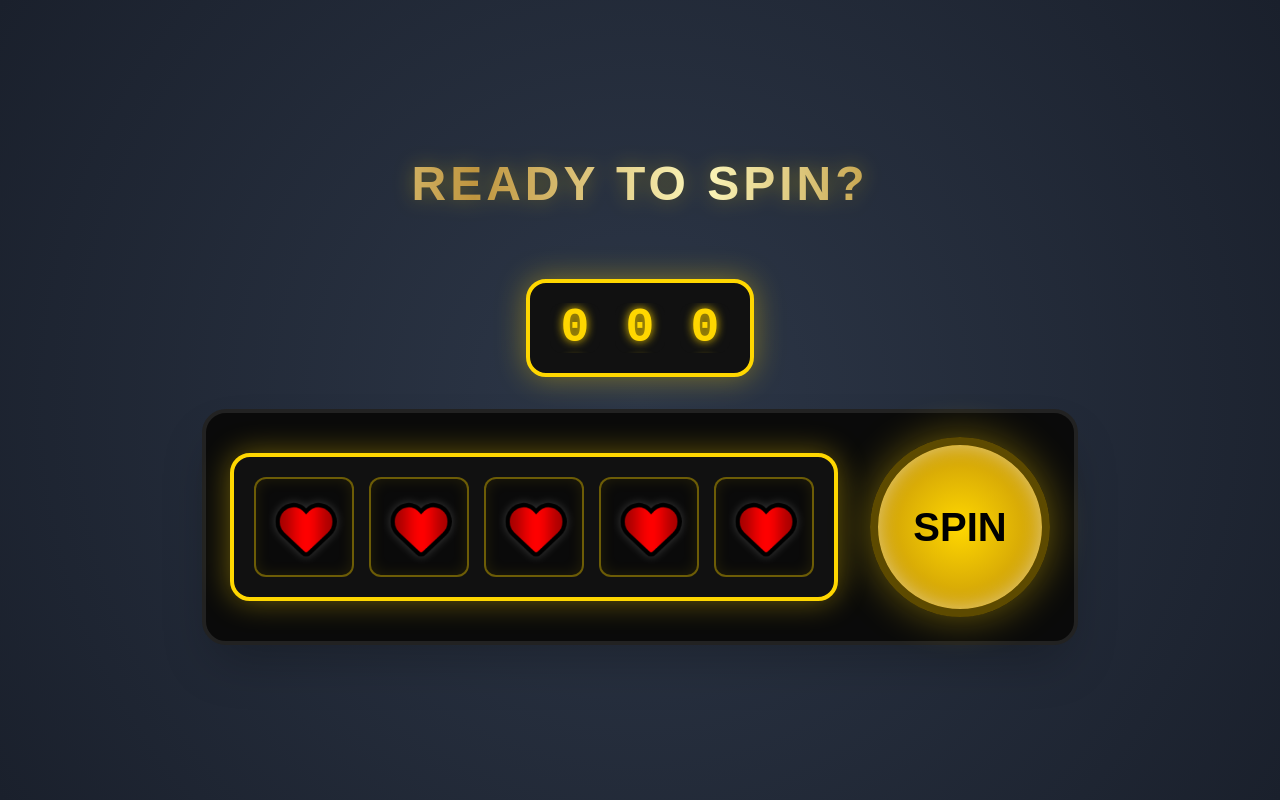
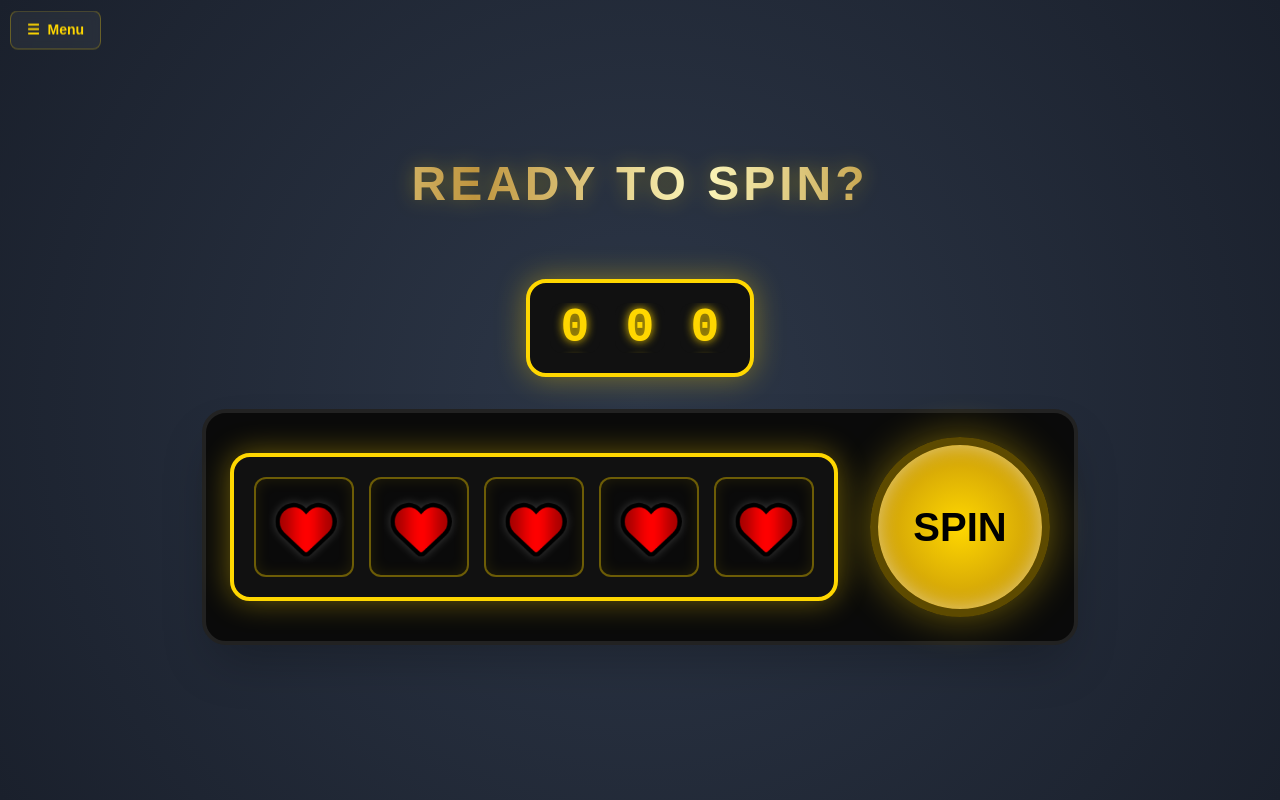
Before and after one commit to 100957039/spell-slots, a Next.js app: page / in a window 1280 px wide. Both pictures are taken after a click on the button "Play Game". Built offline with nearby package versions, Linux system fonts and the light colour scheme.

Commit message:
- Changed time value - Added menu button to slots page - Removed extra menu button from icon page - Adjusted button position and look

```diff
--- a/app/components/iconGrid.jsx
+++ b/app/components/iconGrid.jsx
@@ -357,11 +357,14 @@ export default function IconGrid({num, returnToMenu, slots, time}){
   function checkInitialMatches (currentIndex, type, boardToCheck){
     const checkVertical = num;
     const CHECK_HORIZONTAL = 1;
+    const checkDiagonal = checkVertical + CHECK_HORIZONTAL;
     const MIN_COORD = 1;
     const checkList = [
       [checkVertical, (checkVertical*2)],
-      [CHECK_HORIZONTAL, (CHECK_HORIZONTAL*2)]
+      [CHECK_HORIZONTAL, (CHECK_HORIZONTAL*2)],
+      [checkDiagonal, (checkDiagonal*2)]
     ];
+
     const indexX = currentIndex % num;
     const indexY = Math.floor(currentIndex / num);
     const requireCheck = [
@@ -563,19 +566,18 @@ export default function IconGrid({num, returnToMenu, slots, time}){
         }
       }
 
+      // Return if not a full match
       if(newIndexes.length < BASIC_MATCH){
         return tempIconList;
       }
 
+      // Check if a special index was included in the match
       const lastIndex = newIndexes.length - 1;
-      console.log(`Last Index: ${lastIndex}`);
-      console.log(`Special Icon: ${tempBoard[newIndexes[lastIndex]].type}`);
 
       if(tempBoard[newIndexes[lastIndex]].isSpecial){
         const specialIconType = tempBoard[newIndexes[lastIndex]].type;
         isSpecialMatch = true;
 
-        console.log(`Special Icon type: ${specialIconType}`);
         let buttonElement;
 
         if(specialIconType == TIME_POTION_TYPE){
@@ -588,10 +590,11 @@ export default function IconGrid({num, returnToMenu, slots, time}){
         triggerFlash(buttonElement);
       }
 
+
+      // Check if the match is a slot match
       let isSlotMatch = true;
       const slotType = tempIconList[newIndexes[0]].type;
 
-      // Check if the match is a slot match
       for(let i = 0; i < newIndexes.length - 1; i++){
         if(!tempIconList[newIndexes[i]].isSlot){
           console.log(`Not slot match: ${tempIconList[newIndexes[i]].type}`);
@@ -608,9 +611,10 @@ export default function IconGrid({num, returnToMenu, slots, time}){
       // If matching above basic, make moved icon a slot symbol
       if (isSlotMatch){
         // If it's a slot match, generate a new slot that's not the same type
-        console.log(`Slot Match: ${slotType}`);
         const newSlot = genRandIcon(newIndexes[0], slotType, true);
         tempIconList[newIndexes[0]] = {...newSlot, isNewSlot: true};
+
+      // If it's a regular big match
       } else if(newIndexes.length > BASIC_MATCH && !isSpecialMatch || newIndexes.length > (BASIC_MATCH + 1)) {
         const newSlot = genRandIcon(newIndexes[0], "", true);
         tempIconList[newIndexes[0]] = {...newSlot, isNewSlot: true};
@@ -1001,9 +1005,6 @@ export default function IconGrid({num, returnToMenu, slots, time}){
   return (
     <div className="game-wrapper">
       <div className="ui-header">
-        <button className="back-to-menu-btn" onClick={returnToMenu}>
-          <span>☰</span> Menu
-        </button>
         <button className="time-potion-btn" onClick={useTimePotion} disabled={timePotion <= 0 || gameOver || isCountingDown}>
           <span><img src="/icons/Time_Potion_Icon.png" alt="Time Potion" /></span> Time Potion: ({timePotion})
         </button>
--- a/app/components/slots.jsx
+++ b/app/components/slots.jsx
@@ -4,8 +4,8 @@ import IconGrid from "./iconGrid";
 import '../../styles/slots.css';
 
 export default function Slot({num, returnToMenu, time}) {
-  const MIN_TIME = 999;
-  const MAX_TIME = 999;
+  const MIN_TIME = 300;
+  const MAX_TIME = 500;
   const [stage, setStage] = useState('idle');
   const slotRoll = [
     {
@@ -159,6 +159,10 @@ export default function Slot({num, returnToMenu, time}) {
   }
 
   return (
+    <div>
+      <button className="back-to-menu-btn" onClick={returnToMenu}>
+        <span>☰</span> Menu
+      </button>
       <div className="h-screen w-screen flex flex-col items-center justify-center">
 
         {(stage === 'idle' || stage === 'spinning' || stage === 'landed') && (
@@ -245,5 +249,6 @@ export default function Slot({num, returnToMenu, time}) {
           <IconGrid num={num} returnToMenu={returnToMenu} slots={slotResults} time={timeResults} />
         )}
       </div>
+    </div>
   );
 }
--- a/styles/iconGrid.css
+++ b/styles/iconGrid.css
@@ -306,66 +306,20 @@
   100% { transform: scale(1.5); opacity: 0; }
 }
 
-.back-to-menu-btn {
-  position: absolute;
-  left: 10px;
-  top: 50%;
-  /* This is the anchor that keeps it centered */
-  transform: translateY(-50%);
-
-  background: rgba(255, 255, 255, 0.05);
-  color: #ffd700;
-  /* Use a solid color with transparency for the border to prevent "jumps" */
-  border: 1px solid rgba(255, 215, 0, 0.3);
-  padding: 6px 12px;
-  font-size: 14px;
-  font-weight: bold;
-  border-radius: 8px;
-  cursor: pointer;
-  z-index: 60;
-
-  /* Smooth transition for colors only */
-  transition: background 0.2s ease, border-color 0.2s ease, color 0.2s ease;
-  user-select: none;
-}
-
-.back-to-menu-btn:hover {
-  /* IMPORTANT: You must keep the transform exactly the same here */
-  transform: translateY(-50%);
-
-  background: rgba(255, 215, 0, 0.15);
-  border-color: rgba(255, 215, 0, 1); /* Solid gold */
-  color: white;
-
-  /* Remove any box-shadow or scale that might make it look like it's shifting */
-  box-shadow: none;
-}
-
-.back-to-menu-btn:active {
-  /* Optional: a very slight brightness change instead of moving */
-  filter: brightness(1.2);
-  transform: translateY(-50%);
-}
-
 .time-potion-btn {
   position: absolute;
-  left: 10px;
-  /* Positioned exactly below the menu button */
-  top: calc(50% + 45px);
+  left: 7px;
+  top: calc(30px + 35px);
   transform: translateY(-50%);
-
-  /* Magical Aesthetic */
   background: linear-gradient(135deg, rgba(0, 102, 255, 0.2), rgba(153, 0, 255, 0.2));
   color: #00d4ff;
   border: 1px solid rgba(0, 212, 255, 0.4);
   padding: 8px 16px;
   font-size: 14px;
   font-weight: bold;
-  border-radius: 20px; /* More rounded like a bottle */
+  border-radius: 20px;
   cursor: pointer;
   z-index: 60;
-
-  /* Glowing effect */
   box-shadow: 0 0 10px rgba(0, 102, 255, 0.2);
   transition: all 0.3s ease;
   user-select: none;
@@ -399,19 +353,16 @@
 
 .arrow-btn {
   position: absolute;
-  left: 10px;
-  /* Positioned exactly below the menu button */
-  top: calc(50% + 90px);
+  left: 7px;
+  top: calc(65px + 45px);
   transform: translateY(-50%);
-
-  /* Magical Aesthetic */
   background: linear-gradient(135deg, rgba(255, 213, 0, 0.4), rgba(255, 196, 0, 0.2));
   color: #ffd500;
   border: 1px solid rgba(255, 213, 0, 0.4);
   padding: 8px 16px;
   font-size: 14px;
   font-weight: bold;
-  border-radius: 20px; /* More rounded like a bottle */
+  border-radius: 20px;
   cursor: pointer;
   z-index: 60;
 
--- a/styles/slots.css
+++ b/styles/slots.css
@@ -215,3 +215,35 @@
     from { transform: translateY(-1550px); }
     to { transform: translateY(-50px); }
   }
+
+.back-to-menu-btn {
+  position: absolute;
+  left: 10px;
+  top: 30px;
+  transform: translateY(-50%);
+  background: rgba(255, 255, 255, 0.05);
+  color: #ffd700;
+  border: 1px solid rgba(255, 215, 0, 0.3);
+  padding: 8px 16px;
+  font-size: 14px;
+  font-weight: bold;
+  border-radius: 8px;
+  cursor: pointer;
+  z-index: 60;
+  transition: background 0.2s ease, border-color 0.2s ease, color 0.2s ease;
+  user-select: none;
+  display: flex;
+  align-items: center;
+  gap: 8px;
+}
+
+.back-to-menu-btn:hover {
+  transform: translateY(-50%);
+  background: rgba(255, 215, 0, 0.15);
+  border-color: rgba(255, 215, 0, 1);
+  color: white;
+}
+.back-to-menu-btn:active {
+  filter: brightness(1.2);
+  transform: translateY(-50%);
+}
```
Lines whose indentation alone changed are shown as unchanged.
